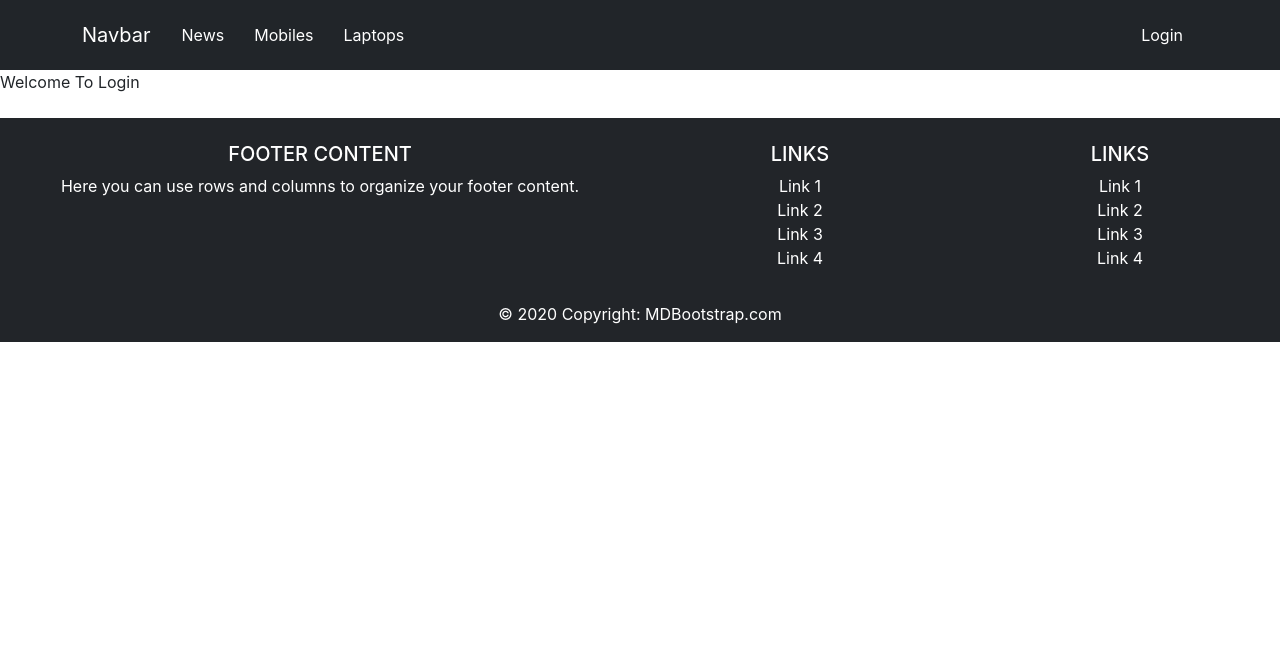
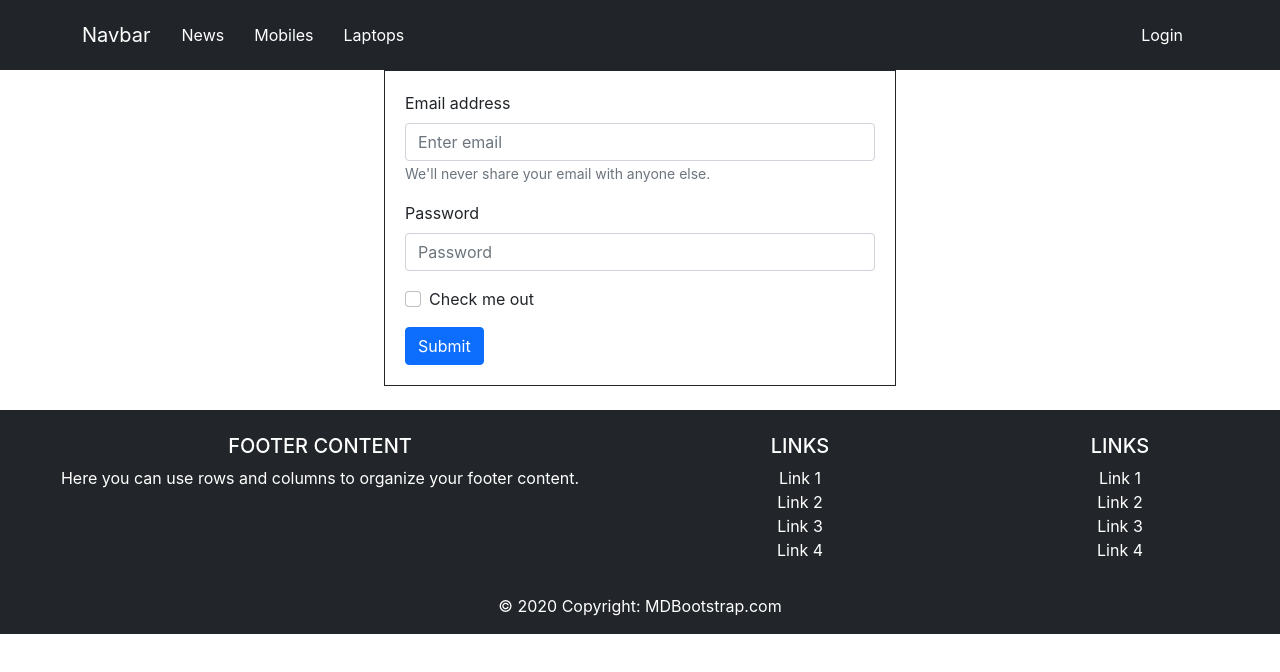
Before and after one commit to andreimelo/info-system, a React (Create React App) app: page /login in a window 1280 px wide. Shown: the top 672 px of the page. Built offline with nearby package versions, Linux system fonts and the light colour scheme.

Commit message:
feat: added login forms and admin dashboard route setup

```diff
--- /dev/null
+++ b/src/library/common/components/Form/Login/index.css
@@ -0,0 +1,6 @@
+.form-container {
+  margin: 0 auto;
+  width: 40%;
+  padding: 20px;
+  border: 1px solid var(--matte-black-color);
+}
--- /dev/null
+++ b/src/library/common/components/Form/Login/index.js
@@ -0,0 +1,30 @@
+import Button from 'react-bootstrap/Button';
+import Form from 'react-bootstrap/Form';
+import './index.css';
+
+function LoginForm(){
+	return (
+		<Form className='form-container'>
+			<Form.Group className='mb-3' controlId='formBasicEmail'>
+				<Form.Label>Email address</Form.Label>
+				<Form.Control type='email' placeholder='Enter email' />
+				<Form.Text className='text-muted'>
+					We'll never share your email with anyone else.
+				</Form.Text>
+			</Form.Group>
+
+			<Form.Group className='mb-3' controlId='formBasicPassword'>
+				<Form.Label>Password</Form.Label>
+				<Form.Control type='password' placeholder='Password' />
+			</Form.Group>
+			<Form.Group className='mb-3' controlId='formBasicCheckbox'>
+				<Form.Check type='checkbox' label='Check me out' />
+			</Form.Group>
+			<Button variant='primary' type='submit'>
+				Submit
+			</Button>
+		</Form>
+	);
+}
+
+export default LoginForm;
--- /dev/null
+++ b/src/library/common/components/Form/index.js
@@ -0,0 +1,3 @@
+import LoginForm from '../Form/Login';
+
+export { LoginForm };
--- a/src/main/App.js
+++ b/src/main/App.js
@@ -2,6 +2,7 @@
 import { BrowserRouter, Routes, Route } from 'react-router-dom';
 import { Spinner } from 'react-bootstrap';
 import { route } from './routes';
+
 function App(){
 	return (
 		<Suspense fallback={<Spinner animation='border' />}>
--- /dev/null
+++ b/src/main/routes/PrivateRoute/index.js
@@ -0,0 +1,5 @@
+function PrivateRoute(){
+	return;
+}
+
+export default PrivateRoute;
--- a/src/main/routes/index.js
+++ b/src/main/routes/index.js
@@ -8,6 +8,8 @@
 const Laptops = lazy(() => import('../../modules/devices/Laptops'));
 // Auth
 const Login = lazy(() => import('../../modules/auth/Login'));
+// Admin
+const AdminDashboard = lazy(() => import('../../modules/admin/Dashboard'));
 
 export const route = [
 	{
@@ -19,11 +21,11 @@
 		element : <News />,
 	},
 	{
-		path    : '/mobiles',
+		path    : '/mobiles/:id/:id',
 		element : <Mobiles />,
 	},
 	{
-		path    : '/laptops',
+		path    : '/laptops/:id/:id',
 		element : <Laptops />,
 	},
 	{
@@ -31,6 +33,10 @@
 		element : <Login />,
 	},
 	{
+		path    : '/admin/dashboard',
+		element : <AdminDashboard />,
+	},
+	{
 		path    : '*',
 		element : <NotFound />,
 	},
--- /dev/null
+++ b/src/modules/admin/Dashboard/index.js
@@ -0,0 +1,7 @@
+import React from 'react';
+
+function Dashboard(){
+	return <div>Welcome To Admin Dashboard</div>;
+}
+
+export default Dashboard;
--- a/src/modules/auth/Login/index.js
+++ b/src/modules/auth/Login/index.js
@@ -1,7 +1,12 @@
 import LayoutProvider from '../../../library/layout/index';
+import { LoginForm } from '../../../library/common/components/Form';
 
 function Login(){
-	return <LayoutProvider>Welcome To Login</LayoutProvider>;
+	return (
+		<LayoutProvider>
+			<LoginForm />
+		</LayoutProvider>
+	);
 }
 
 export default Login;
```
